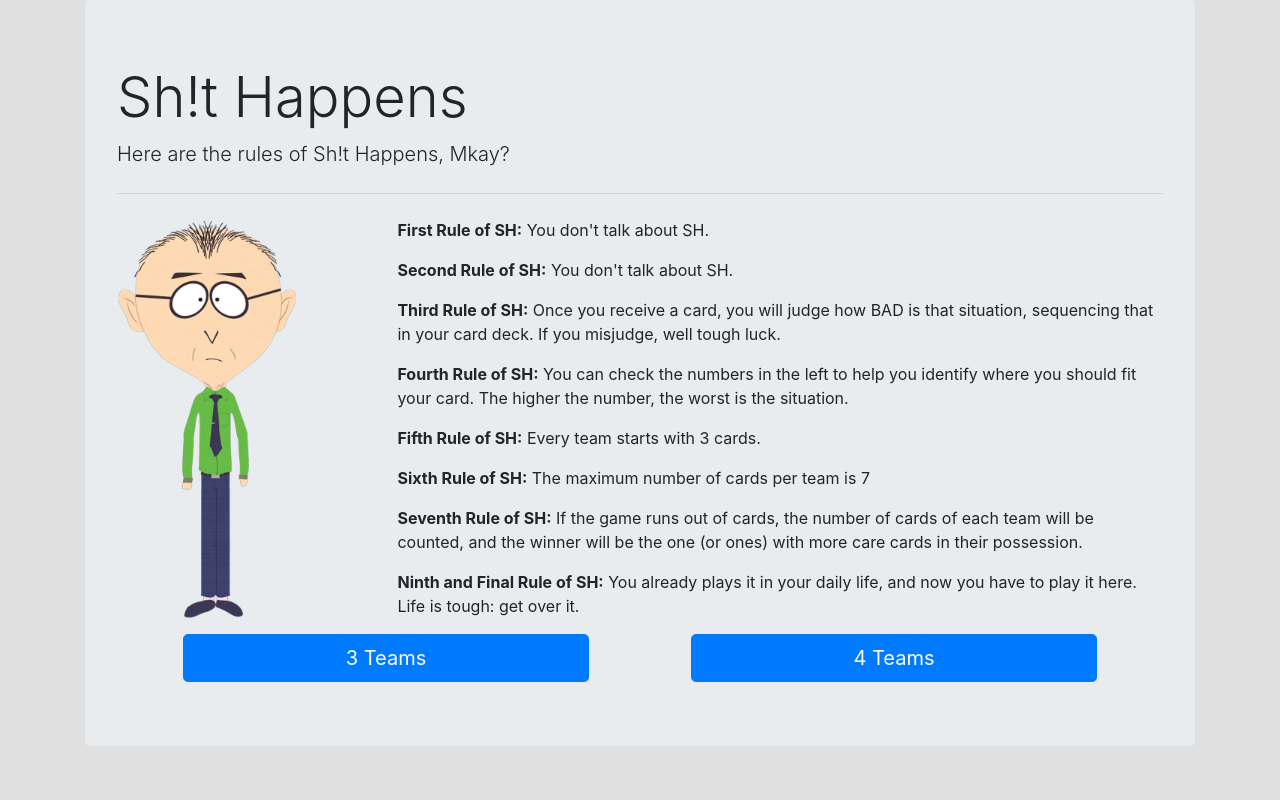
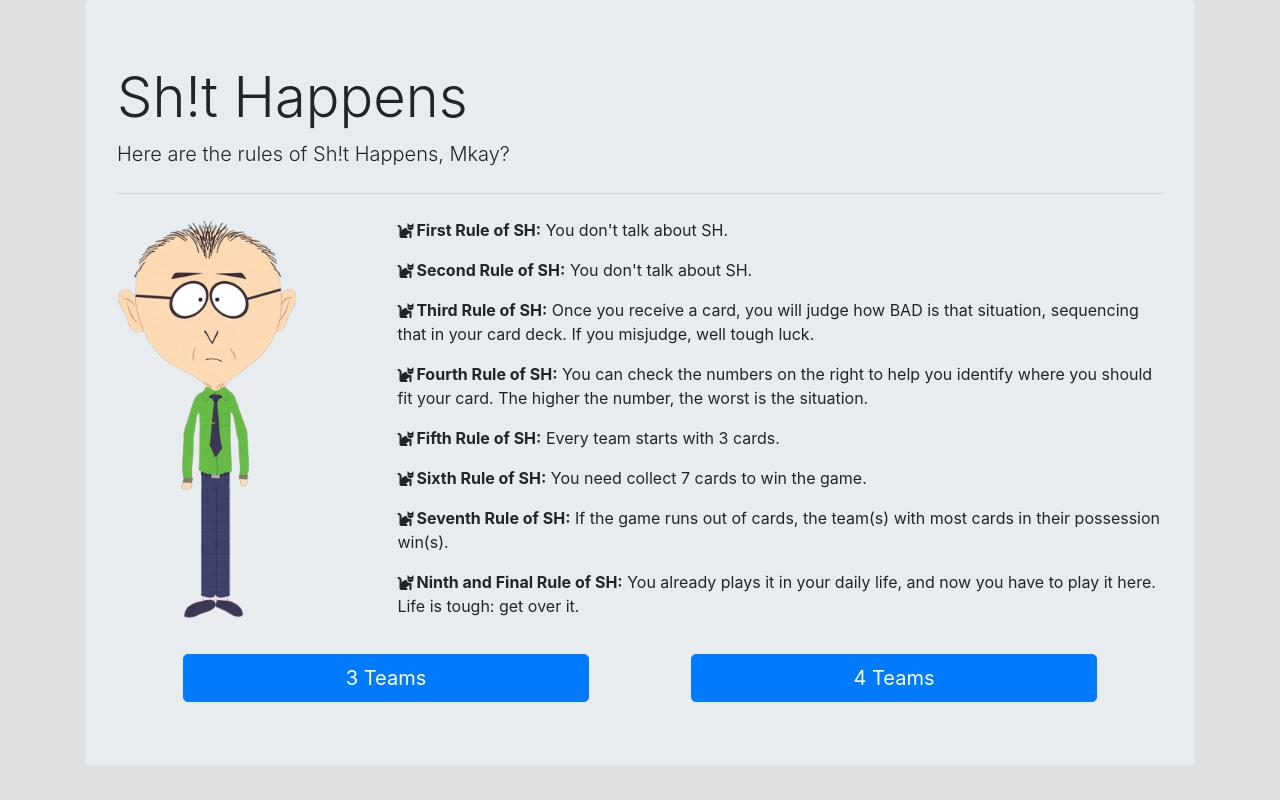
Before and after one commit to dudehacker/shit-happens, an Angular app: page / in a window 1280 px wide. Built offline with nearby package versions, Linux system fonts and the light colour scheme.

Commit message:
added black cat bullet points

```diff
--- a/src/app/home/home.component.css
+++ b/src/app/home/home.component.css
@@ -7,7 +7,12 @@
 }
 
 button{
+  margin-top: 20px;
   margin-left: 5%;
   margin-right: 5%;
   width: 40%;
 }
+
+i{
+  margin-right: 3px;
+}
--- a/src/app/home/home.component.html
+++ b/src/app/home/home.component.html
@@ -8,14 +8,14 @@
     <div class="media">
       <img src="assets/mascot.png" alt="Mascot" height="400" width="auto">
       <div class="media-body">
-        <p><span class="underline">First Rule of SH:</span> You don't talk about SH.</p>
-        <p><span class="underline">Second Rule of SH:</span> You don't talk about SH.</p>
-        <p><span class="underline">Third Rule of SH:</span> Once you receive a card, you will judge how BAD is that situation, sequencing that in your card deck. If you misjudge, well tough luck.</p>
-        <p><span class="underline">Fourth Rule of SH:</span> You can check the numbers in the left to help you identify where you should fit your card. The higher the number, the worst is the situation.</p>
-        <p><span class="underline">Fifth Rule of SH:</span> Every team starts with 3 cards.</p>
-        <p><span class="underline">Sixth Rule of SH:</span> The maximum number of cards per team is 7</p>
-        <p><span class="underline">Seventh Rule of SH:</span> If the game runs out of cards, the number of cards of each team will be counted, and the winner will be the one (or ones) with more care cards in their possession.</p>
-        <p><span class="underline">Ninth and Final Rule of SH:</span> You already plays it in your daily life, and now you have to play it here. Life is tough: get over it.</p>
+        <p><i class="fas fa-cat"></i><span class="underline">First Rule of SH:</span> You don't talk about SH.</p>
+        <p><i class="fas fa-cat"></i><span class="underline">Second Rule of SH:</span> You don't talk about SH.</p>
+        <p><i class="fas fa-cat"></i><span class="underline">Third Rule of SH:</span> Once you receive a card, you will judge how BAD is that situation, sequencing that in your card deck. If you misjudge, well tough luck.</p>
+        <p><i class="fas fa-cat"></i><span class="underline">Fourth Rule of SH:</span> You can check the numbers on the right to help you identify where you should fit your card. The higher the number, the worst is the situation.</p>
+        <p><i class="fas fa-cat"></i><span class="underline">Fifth Rule of SH:</span> Every team starts with 3 cards.</p>
+        <p><i class="fas fa-cat"></i><span class="underline">Sixth Rule of SH:</span> You need collect 7 cards to win the game.</p>
+        <p><i class="fas fa-cat"></i><span class="underline">Seventh Rule of SH:</span> If the game runs out of cards, the team(s) with most cards in their possession win(s).</p>
+        <p><i class="fas fa-cat"></i><span class="underline">Ninth and Final Rule of SH:</span> You already plays it in your daily life, and now you have to play it here. Life is tough: get over it.</p>
       </div>
     </div>
 
--- a/src/index.html
+++ b/src/index.html
@@ -8,6 +8,7 @@
   <meta name="viewport" content="width=device-width, initial-scale=1">
   <link rel="icon" type="image/x-icon" href="favicon.ico">
   <link rel="stylesheet" href="https://stackpath.bootstrapcdn.com/bootstrap/4.2.1/css/bootstrap.min.css" integrity="sha384-GJzZqFGwb1QTTN6wy59ffF1BuGJpLSa9DkKMp0DgiMDm4iYMj70gZWKYbI706tWS" crossorigin="anonymous">
+  <link rel="stylesheet" href="https://use.fontawesome.com/releases/v5.6.3/css/all.css" integrity="sha384-UHRtZLI+pbxtHCWp1t77Bi1L4ZtiqrqD80Kn4Z8NTSRyMA2Fd33n5dQ8lWUE00s/" crossorigin="anonymous">
 </head>
 <body>
   <app-root>Loading...</app-root>
```
